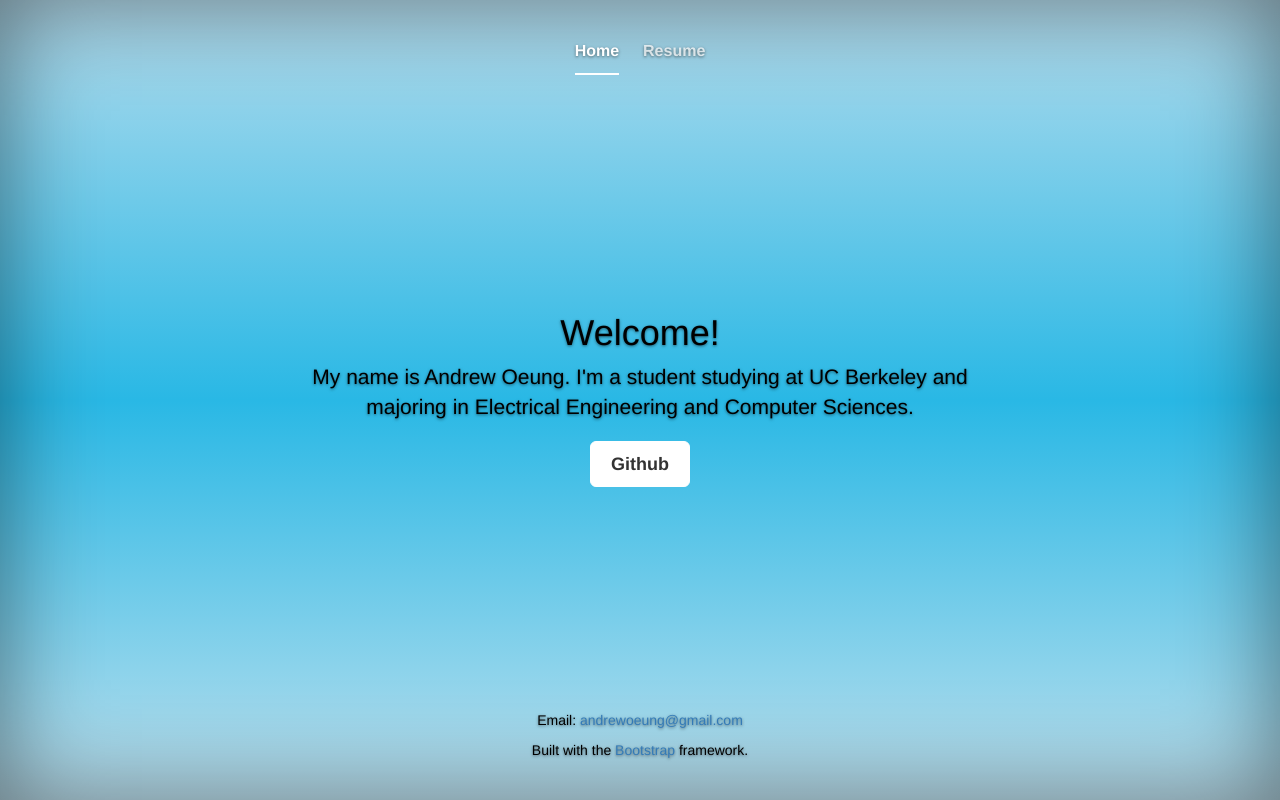
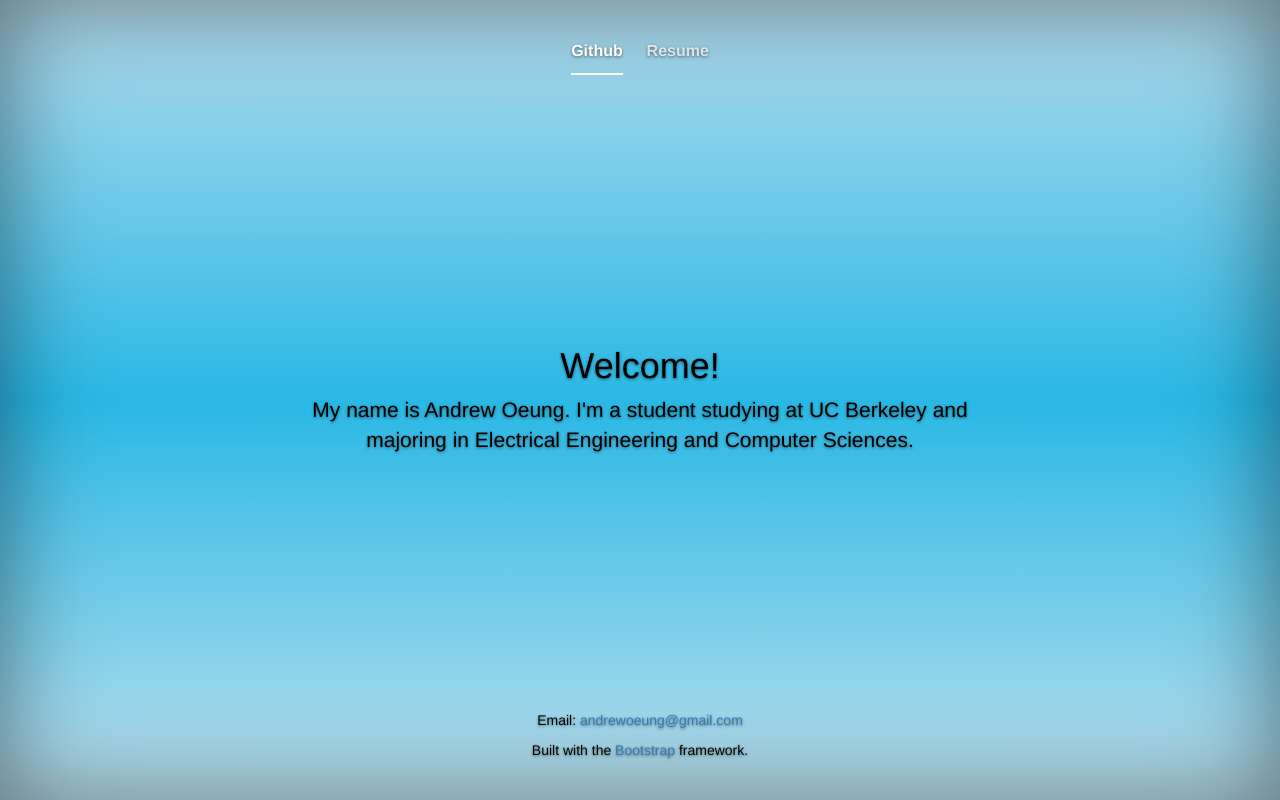
Before and after one commit to Exilarch/old-website, a plain HTML site: page index.html in a window 1280 px wide. Drawn offline with nearby package versions, Linux system fonts and the light colour scheme; files whose address does not match are found by name.

Commit message:
essentials done

```diff
--- a/index.html
+++ b/index.html
@@ -30,7 +30,7 @@
             <div class="inner">
               <nav>
                 <ul class="nav masthead-nav">
-                  <li class="active"><a href="#">Home</a></li>
+                  <li class="active"><a href="https://github.com/Exilarch">Github</a></li>
                   <li><a href="resume.pdf">Resume</a></li>
                 </ul>
               </nav>
@@ -40,9 +40,6 @@
           <div class="inner cover">
             <h1 class="cover-heading">Welcome!</h1>
             <p class="lead">My name is Andrew Oeung. I'm a student studying at UC Berkeley and majoring in Electrical Engineering and Computer Sciences.</p>
-            <p class="lead">
-              <a href="#" class="btn btn-lg btn-default">Github</a>
-            </p>
           </div>
 
           <div class="mastfoot">
```
